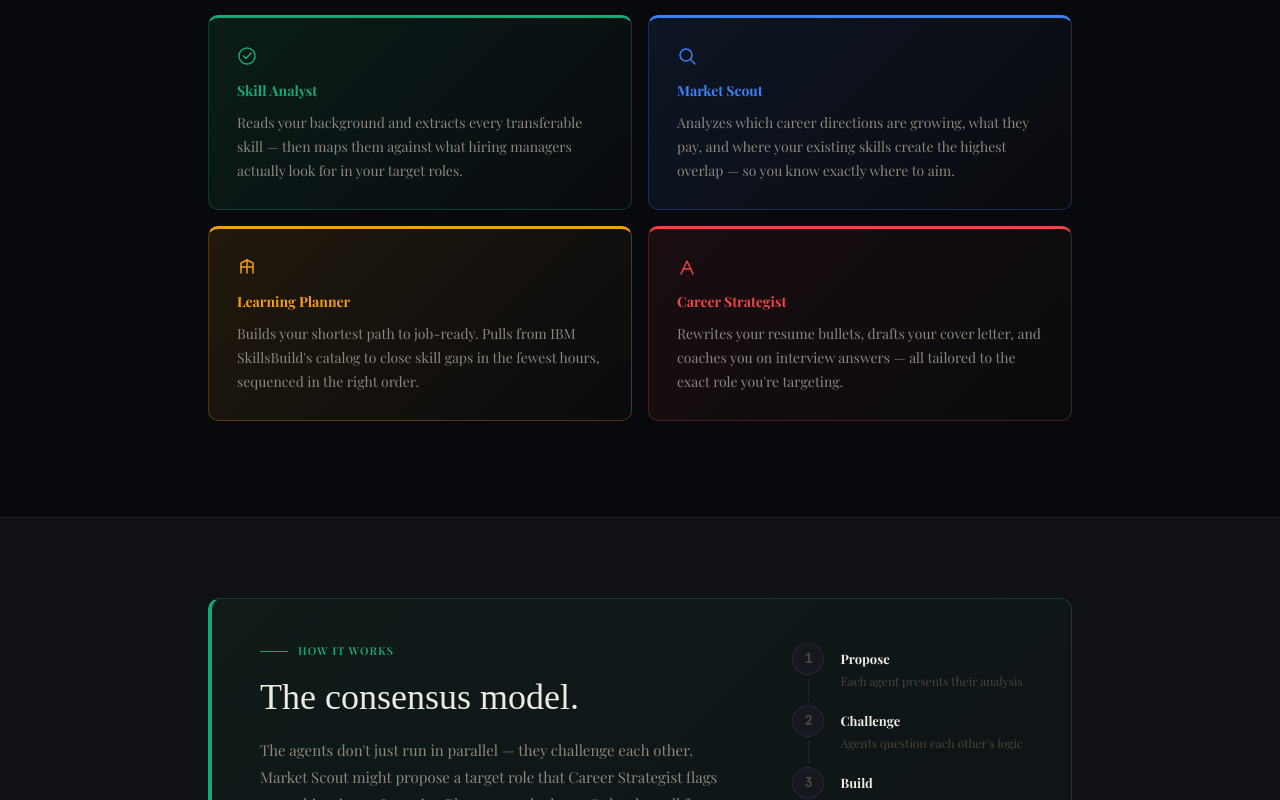
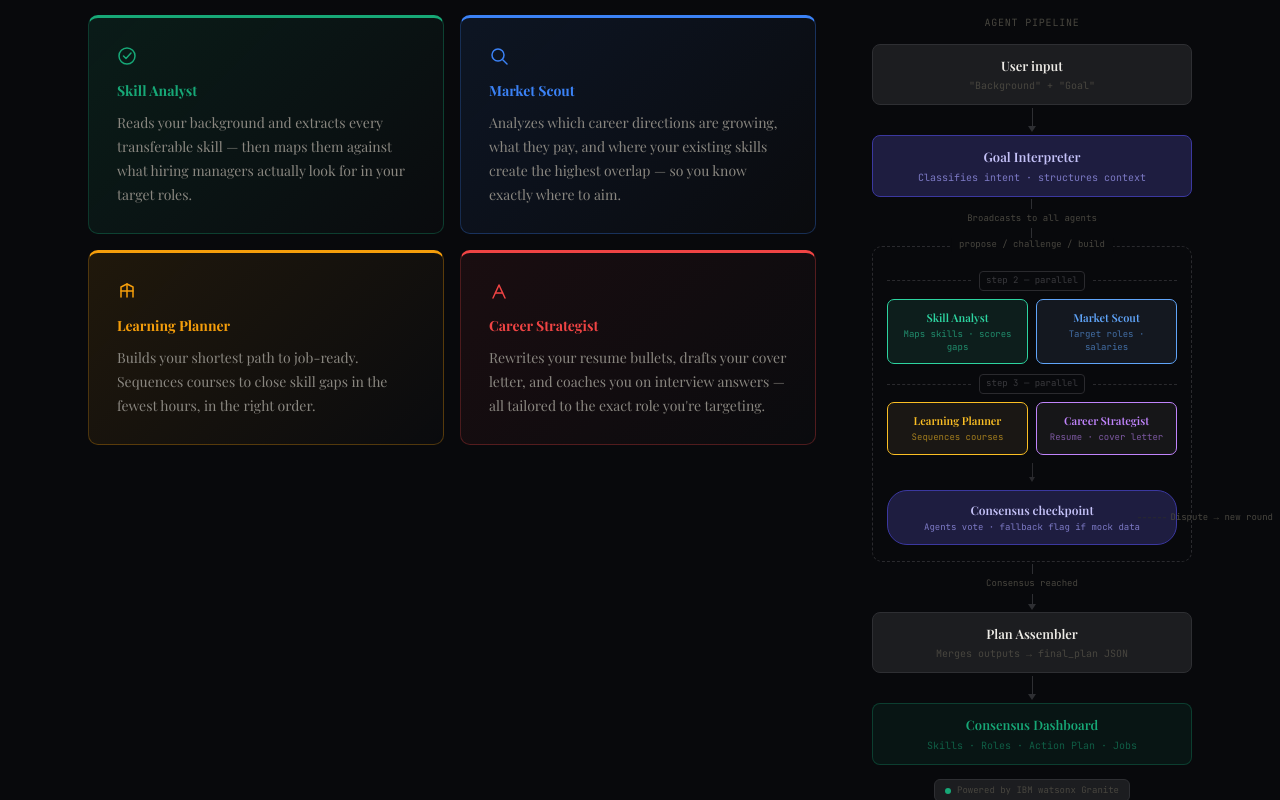
Before and after one commit to aarushkadira-dot/Consensus, a Next.js app: page / in a window 1280 px wide. Shown: the part 1120-1920 px from the top of the page. Built offline with nearby package versions, Linux system fonts and the light colour scheme; a web font is replaced by a local one.

Commit message:
Add pipeline diagram next to agent cards on home page

```diff
--- a/src/app/page.tsx
+++ b/src/app/page.tsx
@@ -59,6 +59,132 @@ const PARTICLES = Array.from({ length: 38 }, (_, i) => ({
   dur: 4 + (i % 5),
   delay: (i * 0.4) % 8,
 }));
+
+// ── Pipeline diagram helpers ───────────────────────────────────────────────
+
+function PipeArrow() {
+  return (
+    <div style={{ display: "flex", flexDirection: "column", alignItems: "center", padding: "3px 0" }}>
+      <div style={{ width: 1, height: 18, background: "#2E2F33" }} />
+      <div style={{ width: 0, height: 0, borderLeft: "4px solid transparent", borderRight: "4px solid transparent", borderTop: "6px solid #2E2F33" }} />
+    </div>
+  );
+}
+
+function PipeArrowLabeled({ label }: { label: string }) {
+  return (
+    <div style={{ display: "flex", flexDirection: "column", alignItems: "center", padding: "2px 0" }}>
+      <div style={{ width: 1, height: 10, background: "#2E2F33" }} />
+      <div style={{ fontSize: 9, color: T.text3, fontFamily: "JetBrains Mono, monospace", margin: "3px 0", textAlign: "center" }}>{label}</div>
+      <div style={{ width: 1, height: 10, background: "#2E2F33" }} />
+      <div style={{ width: 0, height: 0, borderLeft: "4px solid transparent", borderRight: "4px solid transparent", borderTop: "6px solid #2E2F33" }} />
+    </div>
+  );
+}
+
+function PipeStepLabel({ label }: { label: string }) {
+  return (
+    <div style={{ display: "flex", alignItems: "center", gap: 8, margin: "10px 0 8px" }}>
+      <div style={{ flex: 1, borderTop: "1px dashed #2A2A2E" }} />
+      <div style={{ fontSize: 9, color: "#3A3A3E", fontFamily: "JetBrains Mono, monospace", border: "1px solid #2A2A2E", borderRadius: 4, padding: "2px 6px" }}>{label}</div>
+      <div style={{ flex: 1, borderTop: "1px dashed #2A2A2E" }} />
+    </div>
+  );
+}
+
+function PipeAgentBox({ label, sub, bg, border, color }: { label: string; sub: string; bg: string; border: string; color: string }) {
+  return (
+    <div style={{ flex: 1, background: bg, border: `1px solid ${border}`, borderRadius: 7, padding: "10px 8px", textAlign: "center" }}>
+      <div style={{ fontSize: 11, fontWeight: 600, color }}>{label}</div>
+      <div style={{ fontSize: 9, color, opacity: 0.6, fontFamily: "JetBrains Mono, monospace", marginTop: 2, lineHeight: 1.4 }}>{sub}</div>
+    </div>
+  );
+}
+
+function PipelineDiagram() {
+  return (
+    <div style={{ display: "flex", flexDirection: "column", alignItems: "center", width: "100%" }}>
+
+      {/* User Input */}
+      <div style={{ width: "100%", background: "#1C1D20", border: "1px solid #2E2F33", borderRadius: 8, padding: "11px 16px", textAlign: "center" }}>
+        <div style={{ fontSize: 13, fontWeight: 600, color: T.text1 }}>User input</div>
+        <div style={{ fontSize: 10, color: T.text3, fontFamily: "JetBrains Mono, monospace", marginTop: 3 }}>"Background" + "Goal"</div>
+      </div>
+
+      <PipeArrow />
+
+      {/* Goal Interpreter */}
+      <div style={{ width: "100%", background: "#1E1D40", border: "1px solid #3B38A0", borderRadius: 8, padding: "11px 16px", textAlign: "center" }}>
+        <div style={{ fontSize: 13, fontWeight: 600, color: "#C5C2F8" }}>Goal Interpreter</div>
+        <div style={{ fontSize: 10, color: "#7C79C4", fontFamily: "JetBrains Mono, monospace", marginTop: 3 }}>Classifies intent · structures context</div>
+      </div>
+
+      <PipeArrowLabeled label="Broadcasts to all agents" />
+
+      {/* Collaboration zone */}
+      <div style={{ width: "100%", border: "1px dashed #2A2A2E", borderRadius: 10, padding: "14px 14px 16px", position: "relative" }}>
+        <div style={{ position: "absolute", top: -9, left: "50%", transform: "translateX(-50%)", background: T.bg, padding: "0 8px", fontSize: 9, color: T.text3, fontFamily: "JetBrains Mono, monospace", whiteSpace: "nowrap" }}>
+          propose / challenge / build
+        </div>
+
+        <PipeStepLabel label="step 2 — parallel" />
+        <div style={{ display: "flex", gap: 8 }}>
+          <PipeAgentBox label="Skill Analyst"  sub="Maps skills · scores gaps" bg="#0D1E1C" border="#2DD4A0" color="#2DD4A0" />
+          <PipeAgentBox label="Market Scout"   sub="Target roles · salaries"   bg="#141820" border="#60A5FA" color="#60A5FA" />
+        </div>
+
+        <PipeStepLabel label="step 3 — parallel" />
+        <div style={{ display: "flex", gap: 8 }}>
+          <PipeAgentBox label="Learning Planner"  sub="Sequences courses"      bg="#1A1714" border="#FBBF24" color="#FBBF24" />
+          <PipeAgentBox label="Career Strategist" sub="Resume · cover letter"  bg="#161618" border="#C084FC" color="#C084FC" />
+        </div>
+
+        <div style={{ display: "flex", justifyContent: "center", margin: "8px 0" }}>
+          <div style={{ display: "flex", flexDirection: "column", alignItems: "center" }}>
+            <div style={{ width: 1, height: 14, background: "#2A2A2E" }} />
+            <div style={{ width: 0, height: 0, borderLeft: "3px solid transparent", borderRight: "3px solid transparent", borderTop: "5px solid #2A2A2E" }} />
+          </div>
+        </div>
+
+        {/* Consensus checkpoint */}
+        <div style={{ position: "relative" }}>
+          <div style={{ background: "#1E1D40", border: "1px solid #3B38A0", borderRadius: 20, padding: "10px 16px", textAlign: "center" }}>
+            <div style={{ fontSize: 12, fontWeight: 600, color: "#C5C2F8" }}>Consensus checkpoint</div>
+            <div style={{ fontSize: 9, color: "#7C79C4", fontFamily: "JetBrains Mono, monospace", marginTop: 2 }}>Agents vote · fallback flag if mock data</div>
+          </div>
+          <div style={{ position: "absolute", right: -96, top: "50%", transform: "translateY(-50%)", fontSize: 9, color: T.text3, fontFamily: "JetBrains Mono, monospace", display: "flex", alignItems: "center", gap: 4, whiteSpace: "nowrap" }}>
+            <div style={{ width: 28, borderTop: "1px dashed #2A2A2E" }} />
+            Dispute → new round
+          </div>
+        </div>
+      </div>
+
+      <PipeArrowLabeled label="Consensus reached" />
+
+      {/* Plan Assembler */}
+      <div style={{ width: "100%", background: "#1C1D20", border: "1px solid #2E2F33", borderRadius: 8, padding: "11px 16px", textAlign: "center" }}>
+        <div style={{ fontSize: 13, fontWeight: 600, color: T.text1 }}>Plan Assembler</div>
+        <div style={{ fontSize: 10, color: T.text3, fontFamily: "JetBrains Mono, monospace", marginTop: 3 }}>Merges outputs → final_plan JSON</div>
+      </div>
+
+      <PipeArrow />
+
+      {/* Consensus Dashboard */}
+      <div style={{ width: "100%", background: "rgba(23,168,119,0.08)", border: "1px solid rgba(23,168,119,0.28)", borderRadius: 8, padding: "11px 16px", textAlign: "center" }}>
+        <div style={{ fontSize: 13, fontWeight: 600, color: T.green }}>Consensus Dashboard</div>
+        <div style={{ fontSize: 10, color: "rgba(23,168,119,0.5)", fontFamily: "JetBrains Mono, monospace", marginTop: 3 }}>Skills · Roles · Action Plan · Jobs</div>
+      </div>
+
+      {/* Badge */}
+      <div style={{ marginTop: 14, display: "inline-flex", alignItems: "center", gap: 6, background: "#1C1D20", border: "1px solid #2E2F33", borderRadius: 6, padding: "4px 10px", fontSize: 9, fontFamily: "JetBrains Mono, monospace", color: T.text3 }}>
+        <div style={{ width: 6, height: 6, borderRadius: "50%", background: T.green, flexShrink: 0 }} />
+        Powered by IBM watsonx Granite
+      </div>
+    </div>
+  );
+}
+
+// ── End pipeline ───────────────────────────────────────────────────────────
 
 export default function Landing() {
   const agentsRef = useRef<HTMLDivElement>(null);
@@ -195,7 +321,7 @@ export default function Landing() {
 
       {/* SECTION 2: AGENTS */}
       <section ref={agentsRef} style={{ background: T.bg, padding: "96px 0", borderTop: `1px solid ${T.border}` }}>
-        <div style={{ maxWidth: 960, margin: "0 auto", padding: "0 48px" }}>
+        <div style={{ maxWidth: 1200, margin: "0 auto", padding: "0 48px" }}>
           <FadeUp>
             <SectionLabel text="The System" />
             <h2 style={{ fontFamily: "'Instrument Serif', serif", fontSize: "clamp(32px, 4vw, 48px)", fontWeight: 400, color: T.text1, marginBottom: 14, lineHeight: 1.15 }}>
@@ -206,6 +332,8 @@ export default function Landing() {
             </p>
           </FadeUp>
 
+          <div style={{ display: "grid", gridTemplateColumns: "1fr 320px", gap: 56, alignItems: "start" }}>
+            {/* Agent cards */}
             <div style={{ display: "grid", gridTemplateColumns: "repeat(2, 1fr)", gap: 16 }}>
               {[
                 {
@@ -221,7 +349,7 @@ export default function Landing() {
                 {
                   label: "Learning Planner", color: T.amber, dim: T.amberDim, border: "rgba(245,158,11,0.28)",
                   icon: <svg width="20" height="20" viewBox="0 0 20 20" fill="none"><path d="M4 16V6L10 3L16 6V16" stroke="currentColor" strokeWidth="1.5" strokeLinecap="round" strokeLinejoin="round"/><path d="M10 3V16M4 10H16" stroke="currentColor" strokeWidth="1.5" strokeLinecap="round"/></svg>,
-                desc: "Builds your shortest path to job-ready. Pulls from IBM SkillsBuild's catalog to close skill gaps in the fewest hours, sequenced in the right order.",
+                  desc: "Builds your shortest path to job-ready. Sequences courses to close skill gaps in the fewest hours, in the right order.",
                 },
                 {
                   label: "Career Strategist", color: T.coral, dim: T.coralDim, border: "rgba(239,68,68,0.28)",
@@ -245,6 +373,17 @@ export default function Landing() {
                   </div>
                 </FadeUp>
               ))}
+            </div>
+
+            {/* Pipeline diagram */}
+            <FadeUp delay={0.2}>
+              <div style={{ position: "sticky", top: 80 }}>
+                <div style={{ fontSize: 10, color: T.text3, fontFamily: "JetBrains Mono, monospace", marginBottom: 14, textAlign: "center", textTransform: "uppercase", letterSpacing: "0.08em" }}>
+                  Agent pipeline
+                </div>
+                <PipelineDiagram />
+              </div>
+            </FadeUp>
           </div>
         </div>
       </section>
```
Lines whose indentation alone changed are shown as unchanged.
